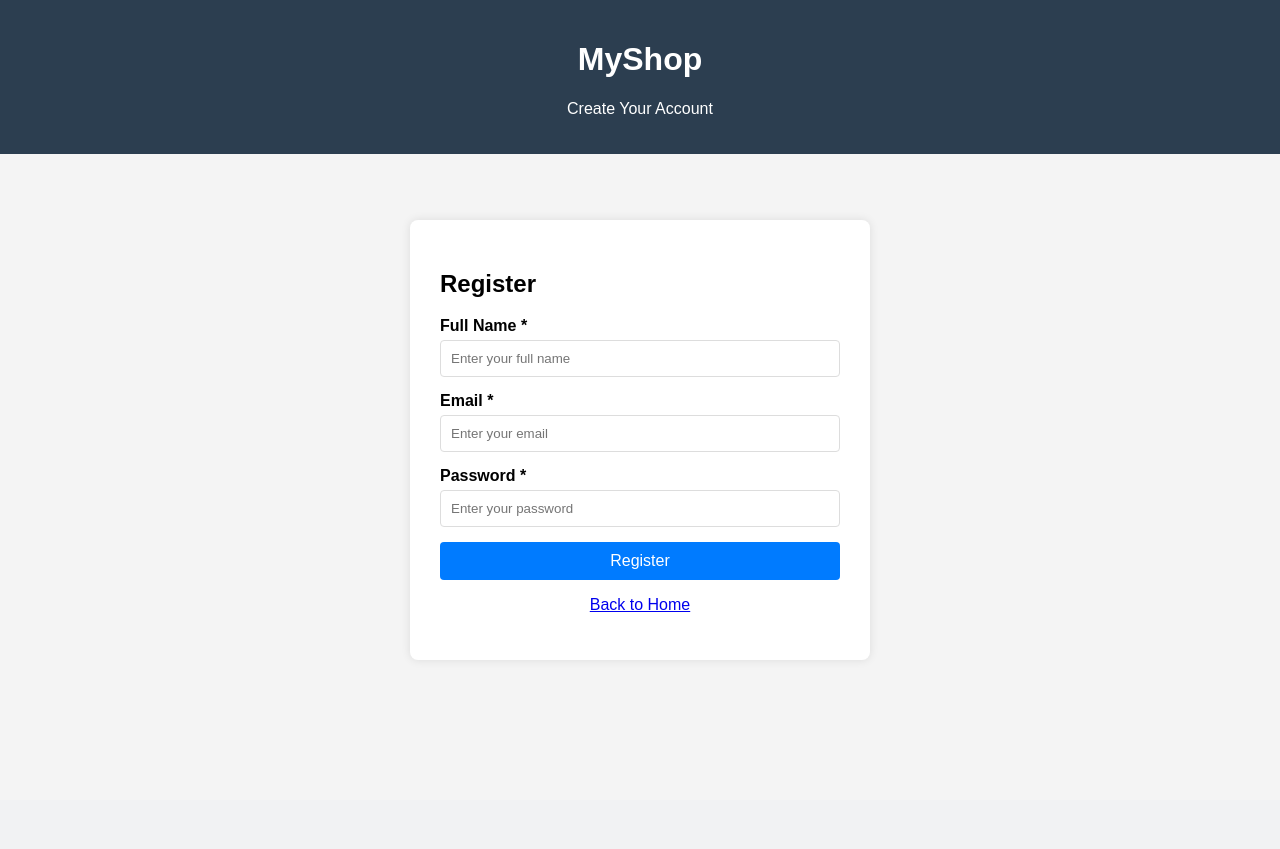
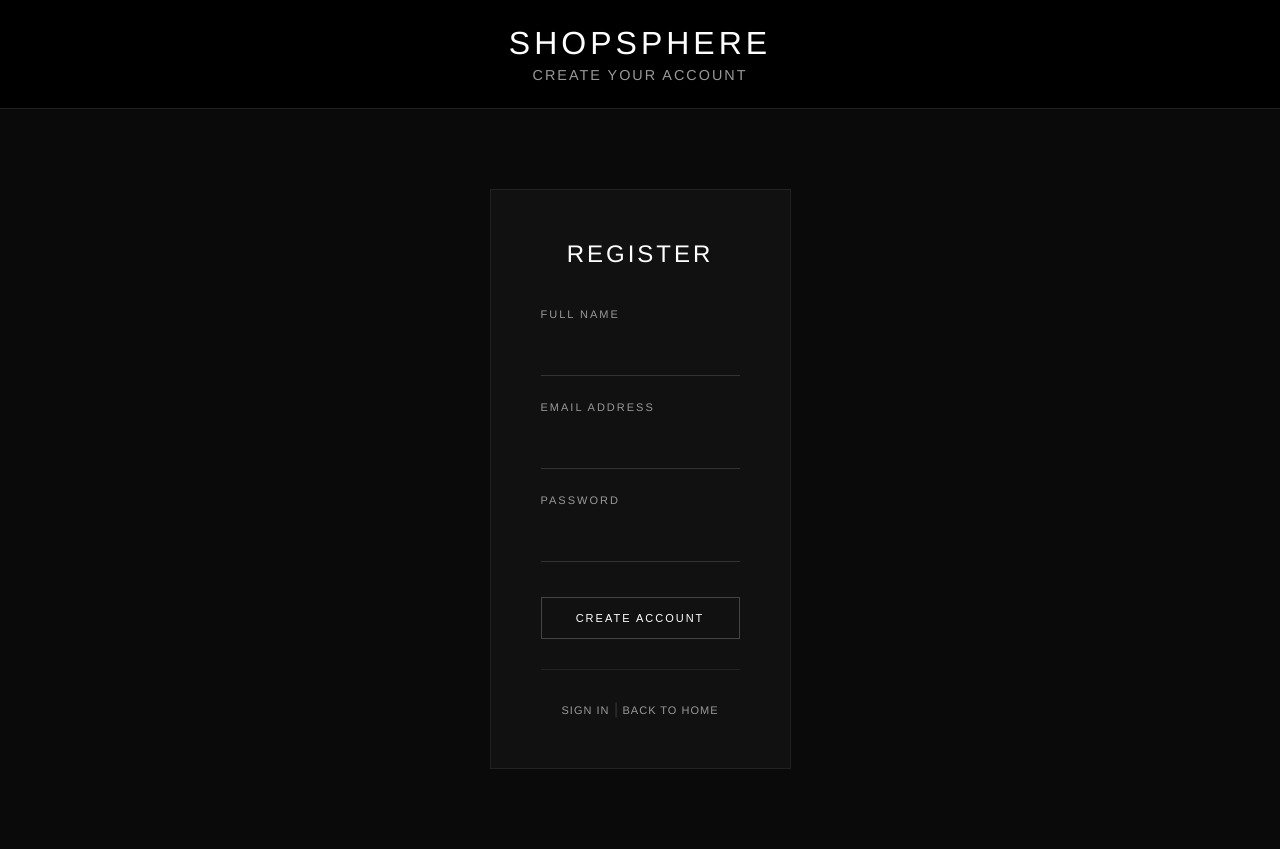
Before and after one commit to RichardT1996/my-cloud-shop, a PHP site: page /register.php in a window 1280 px wide. Before the commit the page ends 660 px from the top, so only its background shows below. Run offline with PHP 8.4, Linux system fonts and the light colour scheme.

Commit message:
update styling of login/signup

```diff
--- a/register.php
+++ b/register.php
@@ -3,84 +3,36 @@
 <head>
   <meta charset="UTF-8">
   <meta name="viewport" content="width=device-width, initial-scale=1.0">
-  <title>Register - MyShop</title>
+  <title>Register - ShopSphere</title>
   <style>
-    body {
-      font-family: Arial, sans-serif;
-      background-color: #f4f4f4;
-      display: flex;
-      justify-content: center;
-      align-items: center;
-      height: 100vh;
-      margin: 0;
-    }
-    .header {
-      background-color: #2c3e50;
-      color: white;
-      padding: 20px 0;
-      text-align: center;
-      position: fixed;
-      top: 0;
-      width: 100%;
-    }
-    .register-form {
-      background: white;
-      padding: 30px;
-      border-radius: 8px;
-      box-shadow: 0 0 10px rgba(0, 0, 0, 0.1);
-      width: 100%;
-      max-width: 400px;
-      margin-top: 80px;
-    }
-    .form-group {
-      margin-bottom: 15px;
-    }
-    label {
-      display: block;
-      margin-bottom: 5px;
-      font-weight: bold;
-    }
-    input[type="text"],
-    input[type="email"],
-    input[type="password"] {
-      width: 100%;
-      padding: 10px;
-      border: 1px solid #ddd;
-      border-radius: 4px;
-      box-sizing: border-box;
-    }
-    .btn {
-      background-color: #007bff;
-      color: white;
-      padding: 10px 20px;
-      border: none;
-      border-radius: 4px;
-      cursor: pointer;
-      width: 100%;
-      font-size: 16px;
-    }
-    .btn:hover {
-      background-color: #0056b3;
-    }
-    .error {
-      color: red;
-      padding: 10px;
-      margin: 10px 0;
-      background-color: #f8d7da;
-      border: 1px solid #f5c6cb;
-      border-radius: 4px;
-      text-align: center;
-    }
+    * { margin: 0; padding: 0; box-sizing: border-box; }
+    body { font-family: 'Helvetica Neue', 'Arial', sans-serif; background: #0a0a0a; min-height: 100vh; display: flex; flex-direction: column; }
+    .header { background: #000; color: #fff; padding: 25px 0; text-align: center; border-bottom: 1px solid #222; }
+    .header h1 { font-size: 2em; font-weight: 300; letter-spacing: 4px; text-transform: uppercase; margin-bottom: 5px; }
+    .header p { font-size: 0.9em; color: #999; letter-spacing: 2px; text-transform: uppercase; font-weight: 300; }
+    .register-form { max-width: 450px; margin: 80px auto; padding: 50px; background: #111; border: 1px solid #222; }
+    .form-title { text-align: center; margin-bottom: 40px; color: #fff; font-size: 1.5em; font-weight: 300; letter-spacing: 3px; text-transform: uppercase; }
+    .form-group { margin-bottom: 25px; }
+    label { display: block; margin-bottom: 10px; color: #999; font-weight: 300; font-size: 11px; text-transform: uppercase; letter-spacing: 2px; }
+    input[type="text"], input[type="email"], input[type="password"] { width: 100%; padding: 14px 0; border: none; border-bottom: 1px solid #333; box-sizing: border-box; font-size: 15px; background: transparent; color: #fff; transition: all 0.3s ease; font-weight: 300; }
+    input[type="text"]:focus, input[type="email"]:focus, input[type="password"]:focus { outline: none; border-bottom-color: #666; }
+    input[type="text"]::placeholder, input[type="email"]::placeholder, input[type="password"]::placeholder { color: #444; }
+    .btn { background: transparent; border: 1px solid #444; color: #fff; padding: 14px 20px; cursor: pointer; width: 100%; font-size: 11px; font-weight: 400; transition: all 0.3s ease; text-transform: uppercase; letter-spacing: 2px; margin-top: 10px; }
+    .btn:hover { background: #fff; color: #000; border-color: #fff; }
+    .error { background: #1a0000; border: 1px solid #330000; color: #ff6b6b; padding: 14px; margin-bottom: 25px; font-weight: 300; font-size: 13px; letter-spacing: 0.5px; }
+    .links { text-align: center; margin-top: 30px; padding-top: 30px; border-top: 1px solid #222; }
+    .links a { color: #999; text-decoration: none; font-weight: 300; font-size: 11px; letter-spacing: 1px; text-transform: uppercase; transition: all 0.3s ease; }
+    .links a:hover { color: #fff; }
   </style>
 </head>
 <body>
   <div class="header">
-    <h1>MyShop</h1>
+    <h1>ShopSphere</h1>
     <p>Create Your Account</p>
   </div>
 
   <div class="register-form">
-    <h2>Register</h2>
+    <h2 class="form-title">Register</h2>
 
     <!-- Display error message if present -->
     <?php if (isset($_GET['error'])): ?>
@@ -92,28 +44,30 @@
     <!-- Form submits to process_register.php -->
     <form method="post" action="process_register.php">
       <div class="form-group">
-        <label>Full Name *</label>
-        <input type="text" name="name" placeholder="Enter your full name" required>
+        <label>Full Name</label>
+        <input type="text" name="name" required>
       </div>
 
       <div class="form-group">
-        <label>Email *</label>
-        <input type="email" name="email" placeholder="Enter your email" required>
+        <label>Email Address</label>
+        <input type="email" name="email" required>
       </div>
 
       <div class="form-group">
-        <label>Password *</label>
-        <input type="password" name="password" placeholder="Enter your password" required>
+        <label>Password</label>
+        <input type="password" name="password" required>
       </div>
 
       <div class="form-group">
-        <input type="submit" class="btn" value="Register">
+        <input type="submit" class="btn" value="Create Account">
       </div>
     </form>
 
-    <p style="text-align: center;">
+    <div class="links">
+      <a href="login.php">Sign In</a>
+      <span style="color:#333;">|</span>
       <a href="index.php">Back to Home</a>
-    </p>
+    </div>
   </div>
 </body>
 </html>
```
Also changed, not shown: login.php (+19 -19 lines).
